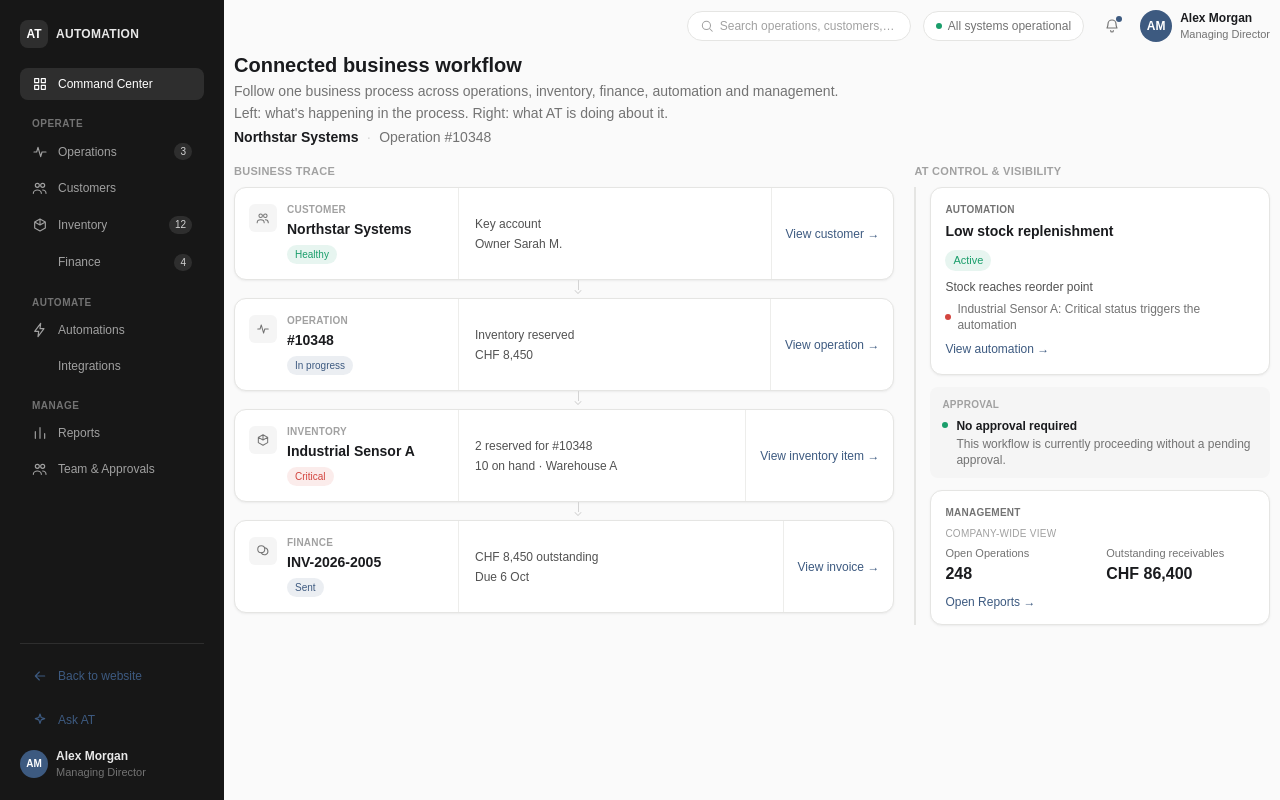
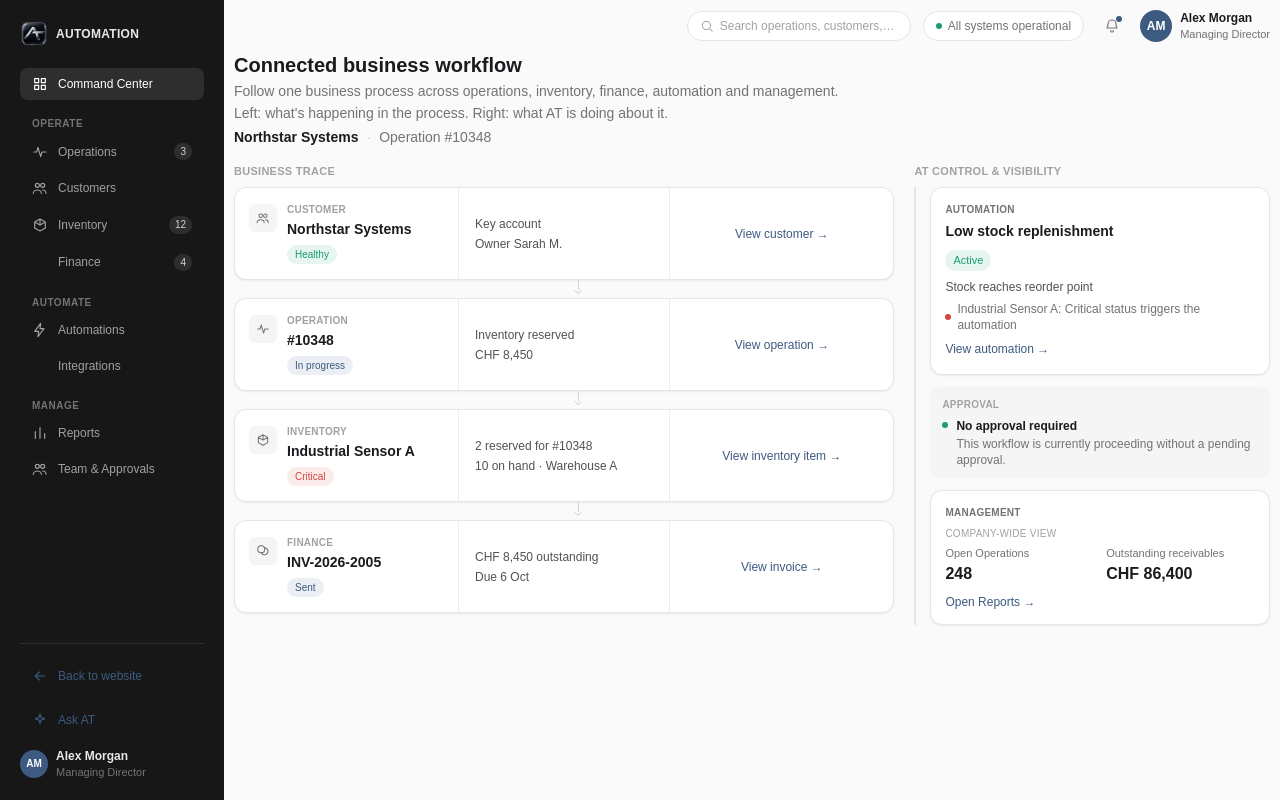
Before and after one commit to AndriiTs1/at-automation, a Next.js app: page /en/demo/scenario in a window 1280 px wide. Built offline with nearby package versions, Linux system fonts and the light colour scheme.

Commit message:
polish demo branding and scenario actions

```diff
--- a/components/dashboard/DashboardSidebar.tsx
+++ b/components/dashboard/DashboardSidebar.tsx
@@ -1,4 +1,5 @@
 import { useTranslations } from "next-intl";
+import Image from "next/image";
 import { DEMO_USER, NAV_SECTIONS } from "@/lib/demo-data";
 import { Link } from "@/i18n/navigation";
 import { ArrowLeftIcon, DashboardIcon, NavIcon } from "./icons";
@@ -15,9 +16,7 @@ export default function DashboardSidebar({ activeItem = "commandCenter" }: { act
         aria-label={tHeader("logoAlt")}
         className="mb-5 flex items-center justify-center gap-2 px-2 @3xl:justify-start @3xl:px-0"
       >
-        <div className="flex h-7 w-7 shrink-0 items-center justify-center rounded-lg bg-white/10 text-xs font-bold text-white">
-          AT
-        </div>
+        <Image src="/logo.png" alt="" width={28} height={28} className="h-7 w-7 shrink-0 object-contain" />
         <span className="hidden text-xs font-semibold tracking-wide text-white/90 @3xl:inline">AUTOMATION</span>
       </Link>
 
--- a/components/dashboard/TabletNavigation.tsx
+++ b/components/dashboard/TabletNavigation.tsx
@@ -1,6 +1,7 @@
 "use client";
 
 import { useTranslations } from "next-intl";
+import Image from "next/image";
 import { useEffect, useRef } from "react";
 import { DEMO_USER, NAV_SECTIONS } from "@/lib/demo-data";
 import { Link } from "@/i18n/navigation";
@@ -57,9 +58,7 @@ export default function TabletNavigation({
           aria-label={tHeader("logoAlt")}
           className="mb-2 flex shrink-0 items-center gap-2 @lg:mb-4"
         >
-          <div className="flex h-7 w-7 shrink-0 items-center justify-center rounded-lg bg-white/10 text-xs font-bold text-white">
-            AT
-          </div>
+          <Image src="/logo.png" alt="" width={28} height={28} className="h-7 w-7 shrink-0 object-contain" />
           <span className="text-xs font-semibold tracking-wide text-white/90">AUTOMATION</span>
         </Link>
 
--- a/components/demo/scenario/ScenarioDesktop.tsx
+++ b/components/demo/scenario/ScenarioDesktop.tsx
@@ -93,8 +93,8 @@ function TraceRow({ icon, moduleLabel, title, statusLabel, statusTone, facts, li
           </p>
         ))}
       </div>
-      <div className="flex items-center border-t border-border/70 px-3.5 py-2.5 @5xl:border-t-0 @5xl:border-l @5xl:py-0">
-        <Link href={linkHref} className="text-xs font-medium text-accent hover:underline">
+      <div className="flex items-center border-t border-border/70 px-3.5 py-2.5 @5xl:w-56 @5xl:justify-center @5xl:border-t-0 @5xl:border-l @5xl:py-0">
+        <Link href={linkHref} className="text-xs font-medium text-accent hover:underline @5xl:text-center">
           {linkLabel} <span aria-hidden="true">→</span>
         </Link>
       </div>
```
